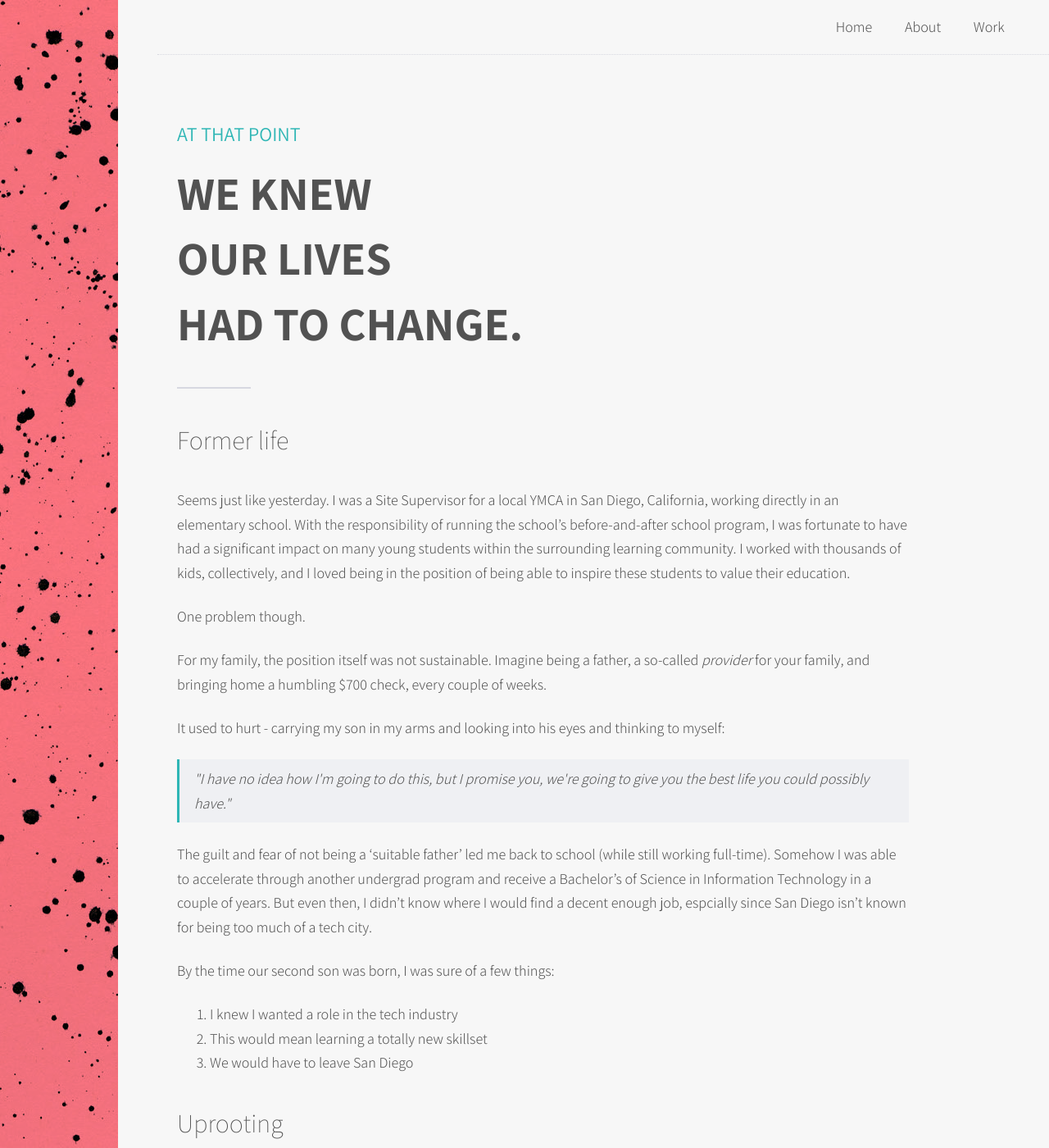
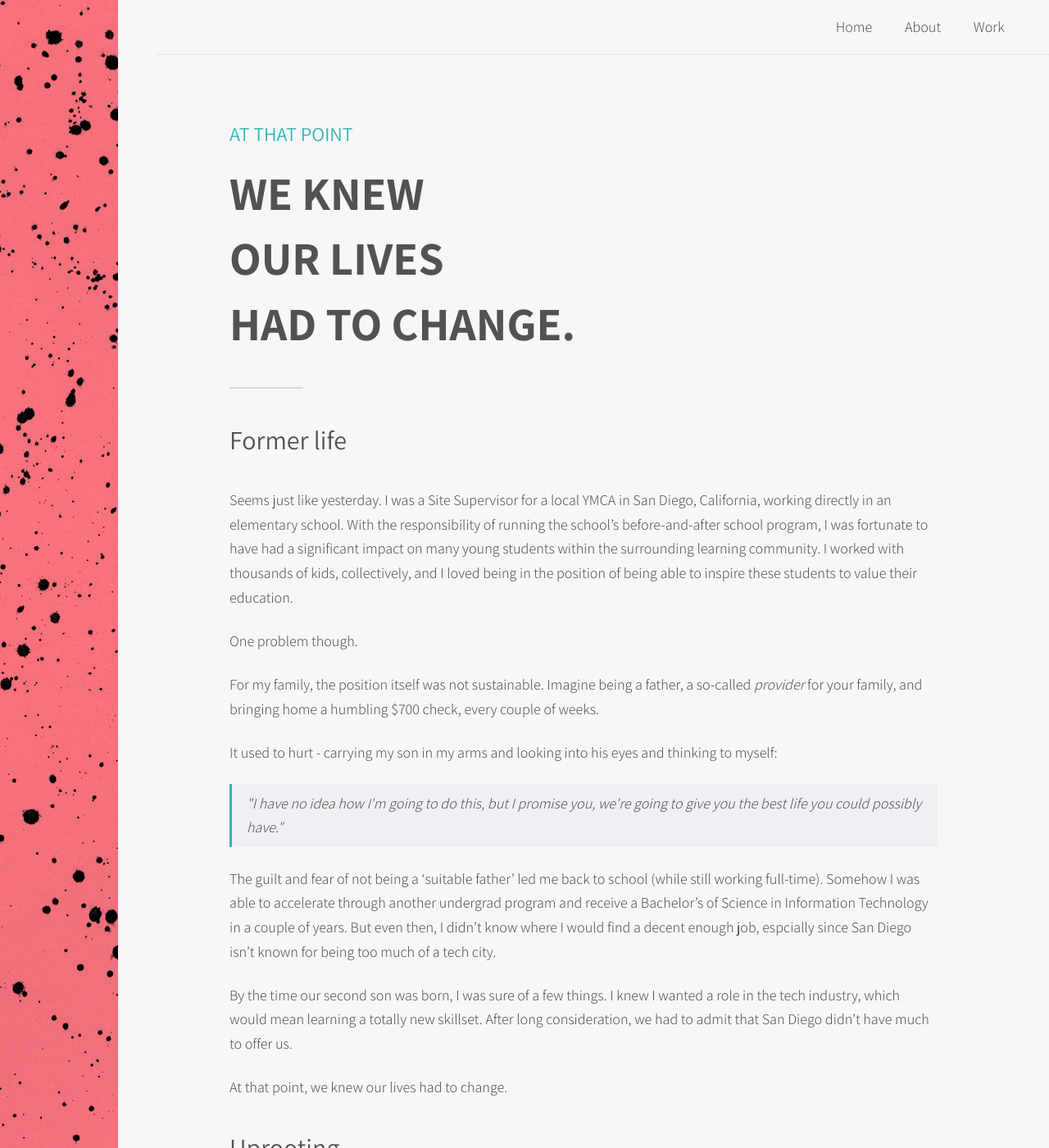
Before and after one commit to techtolentino/digital-card, a Jekyll site: the page built from about.md, in a window 1280 px wide and 1400 px high. Shown: the whole window at 82% size. Built offline with Jekyll 4.4.1, drawn with Linux system fonts in a browser that asks for light colours.

Commit message:
touch ups all around, new container

```diff
--- a/_sass/_container.scss
+++ b/_sass/_container.scss
@@ -16,8 +16,9 @@
     }
 
     &--LEFT {
-        max-width: $large-screen;
+        max-width: $medium-screen;
         width: 90%;
         display: block;
+        margin: 0 auto;
     }
 }
--- a/_sass/_sidebar.scss
+++ b/_sass/_sidebar.scss
@@ -21,7 +21,7 @@
 @include media-query($medium-screen) {
     .sidebar {
         &--side {
-            min-width: 4em;
+            min-width: 3em;
         }
 
         &--content{
@@ -34,7 +34,7 @@
 @include media-query($small-screen) {
     .sidebar {
         &--side {
-            min-width: 2em;
+            min-width: 1em;
         }
 
         &--content{
--- a/_sass/_typography.scss
+++ b/_sass/_typography.scss
@@ -14,7 +14,7 @@ h2 {
 
 h3 {
     font-size: 1.777em;
-    font-weight: 200;
+    font-weight: 400;
 }
 
 h4 {
--- a/about.md
+++ b/about.md
@@ -20,11 +20,9 @@ It used to hurt - carrying my son in my arms and looking into his eyes and think
 
 The guilt and fear of not being a 'suitable father' led me back to school (while still working full-time). Somehow I was able to accelerate through another undergrad program and receive a Bachelor's of Science in Information Technology in a couple of years. But even then, I didn't know where I would find a decent enough job, espcially since San Diego isn't known for being too much of a tech city.
 
-By the time our second son was born, I was sure of a few things:
+By the time our second son was born, I was sure of a few things. I knew I wanted a role in the tech industry, which would mean learning a totally new skillset. After long consideration, we had to admit that San Diego didn't have much to offer us.
 
-1. I knew I wanted a role in the tech industry
-2. This would mean learning a totally new skillset
-3. We would have to leave San Diego
+At that point, we knew our lives had to change.
 
 ### Uprooting
 
```
